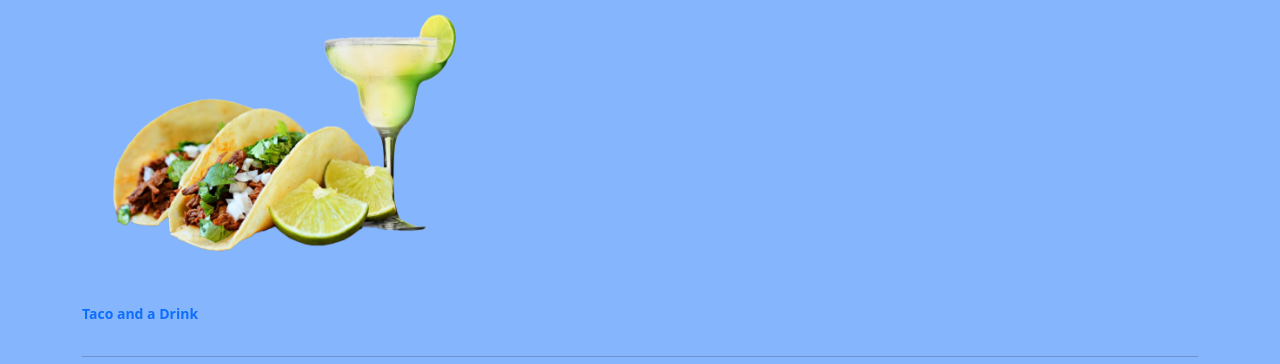
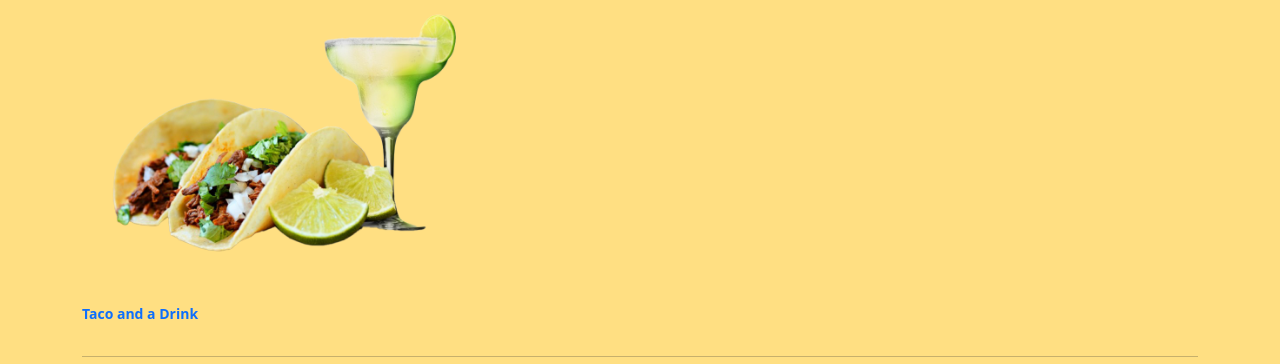
Before and after one commit to abufaheema/official-training, a plain HTML site: page taco shop file/index.html in a window 1280 px wide. Shown: the part 115-479 px from the top of the page. Drawn offline with nearby package versions, Linux system fonts and the light colour scheme.

Commit message:
Update index.html

```diff
--- a/taco shop file/index.html
+++ b/taco shop file/index.html
@@ -16,7 +16,7 @@
     >
     <link rel="stylesheet" href="https://cdn.jsdelivr.net/npm/bootstrap-icons@1.10.2/font/bootstrap-icons.css">
 </head>
-<body class="bg-primary bg-opacity-50">
+<body class="bg-warning bg-opacity-50">
     <div class="container-md my-3">
     <header>
         <h1>Welcome to The Little Taco Shop</h1>
```
